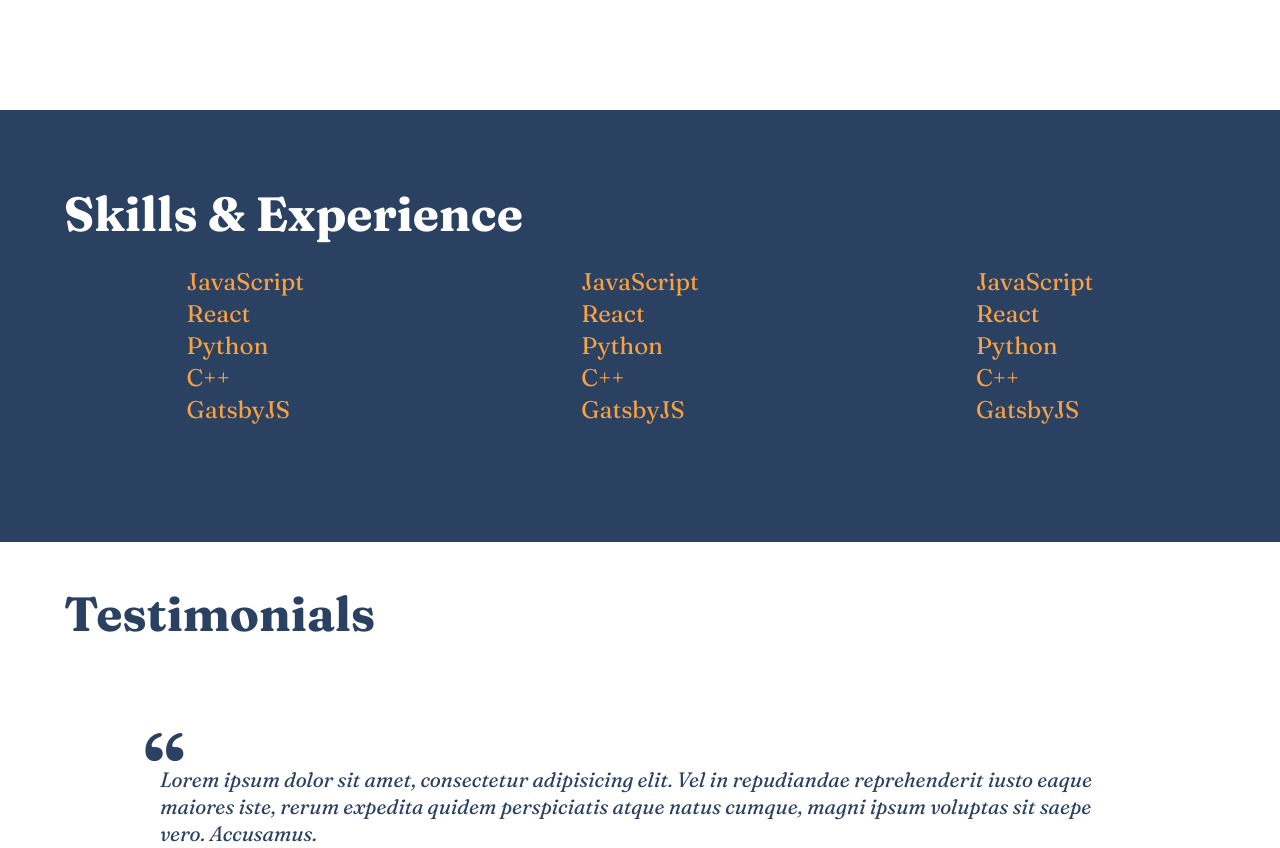
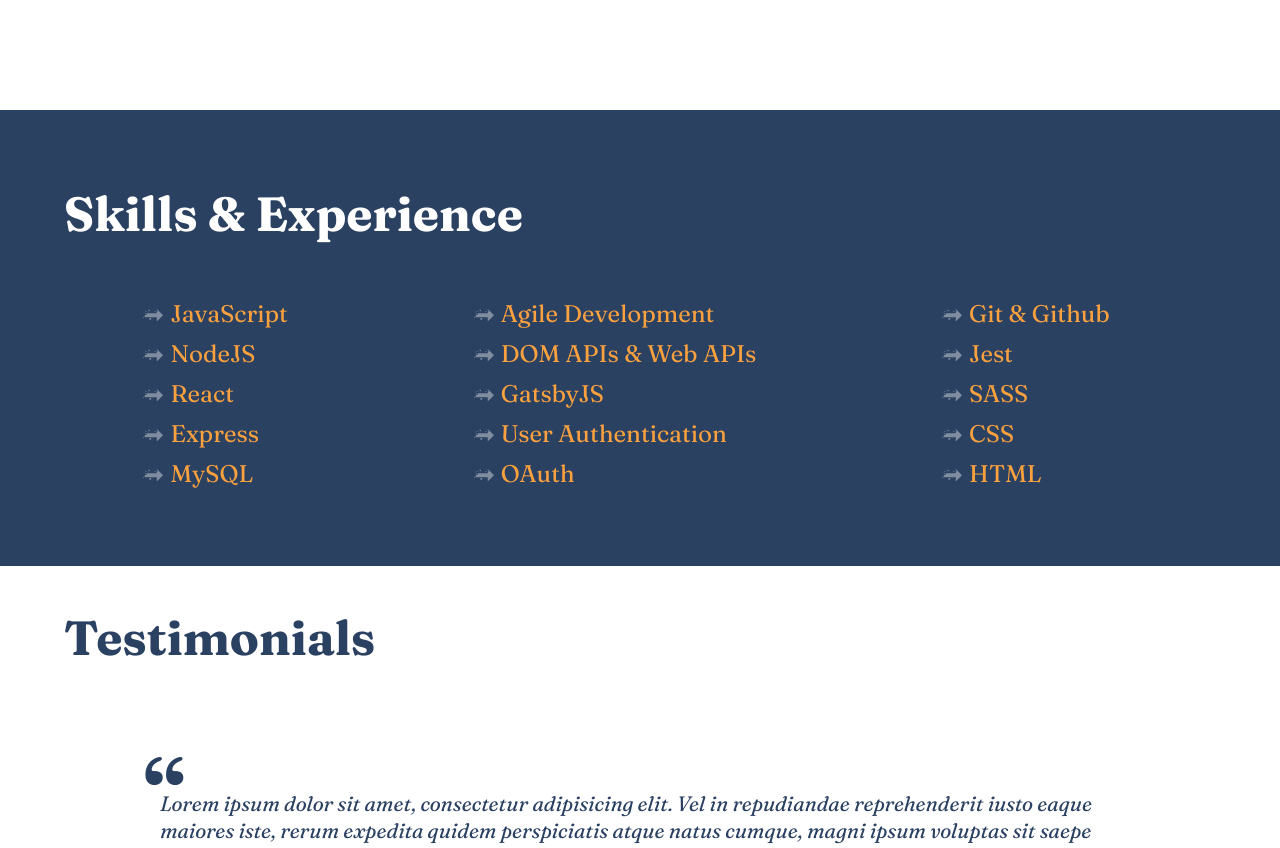
Before and after one commit to pavelisp/pavelisp.github.io, a React (Create React App) app: page / in a window 1280 px wide. Shown: the part 1099-1947 px from the top of the page. Built offline with nearby package versions, Linux system fonts and the light colour scheme.

Commit message:
added skill content and new list icon

```diff
--- a/src/components/Skills/Skills.js
+++ b/src/components/Skills/Skills.js
@@ -8,24 +8,24 @@ function Skills() {
         <div className="skills__lists">
         <ul className="skills__list">
           <li className="skills__list-item">JavaScript</li>
+          <li className="skills__list-item">NodeJS</li>
           <li className="skills__list-item">React</li>
-          <li className="skills__list-item">Python</li>
-          <li className="skills__list-item">C++</li>
-          <li className="skills__list-item">GatsbyJS</li>
+          <li className="skills__list-item">Express</li>
+          <li className="skills__list-item">MySQL</li>
         </ul>
         <ul className="skills__list">
-          <li className="skills__list-item">JavaScript</li>
-          <li className="skills__list-item">React</li>
-          <li className="skills__list-item">Python</li>
-          <li className="skills__list-item">C++</li>
+          <li className="skills__list-item">Agile Development</li>
+          <li className="skills__list-item">DOM APIs &amp; Web APIs</li>
           <li className="skills__list-item">GatsbyJS</li>
+          <li className="skills__list-item">User Authentication</li>
+          <li className="skills__list-item">OAuth</li>
         </ul>
         <ul className="skills__list">
-          <li className="skills__list-item">JavaScript</li>
-          <li className="skills__list-item">React</li>
-          <li className="skills__list-item">Python</li>
-          <li className="skills__list-item">C++</li>
-          <li className="skills__list-item">GatsbyJS</li>
+          <li className="skills__list-item">Git &amp; Github</li>
+          <li className="skills__list-item">Jest</li>
+          <li className="skills__list-item">SASS</li>
+          <li className="skills__list-item">CSS</li>
+          <li className="skills__list-item">HTML</li>
         </ul>
         </div>
 
--- a/src/components/Skills/Skills.scss
+++ b/src/components/Skills/Skills.scss
@@ -6,7 +6,7 @@
   margin-inline: auto;
   display: flex;
   justify-content: space-between;
-  padding-block: 5rem;
+  padding-block: 5rem 0;
 
   &__wrapper {
     width: 90vw;
@@ -21,24 +21,27 @@
   &__lists {
     display: flex;
     flex-direction: column;
-    gap: 2rem;
+    // gap: 2rem;
     justify-content: space-around;
-    margin-block: 2rem;
+    align-items: center;
+    margin-block: 4rem;
+    text-align: center;
 
     @include tablet {
+      text-align: initial;
       flex-direction: row;
     }
 
   }
 
   &__list {
-
+    list-style-image: url('../../assets/images/list-icon.svg');
   }
 
   &__list-item {
     font-size: 1.5rem;
     color: $accent;
-    margin-bottom: 0.5rem;
+    margin-bottom: 1rem;
   }
 
 }
```
Also changed, not shown: src/assets/images/list-icon.svg (added).
